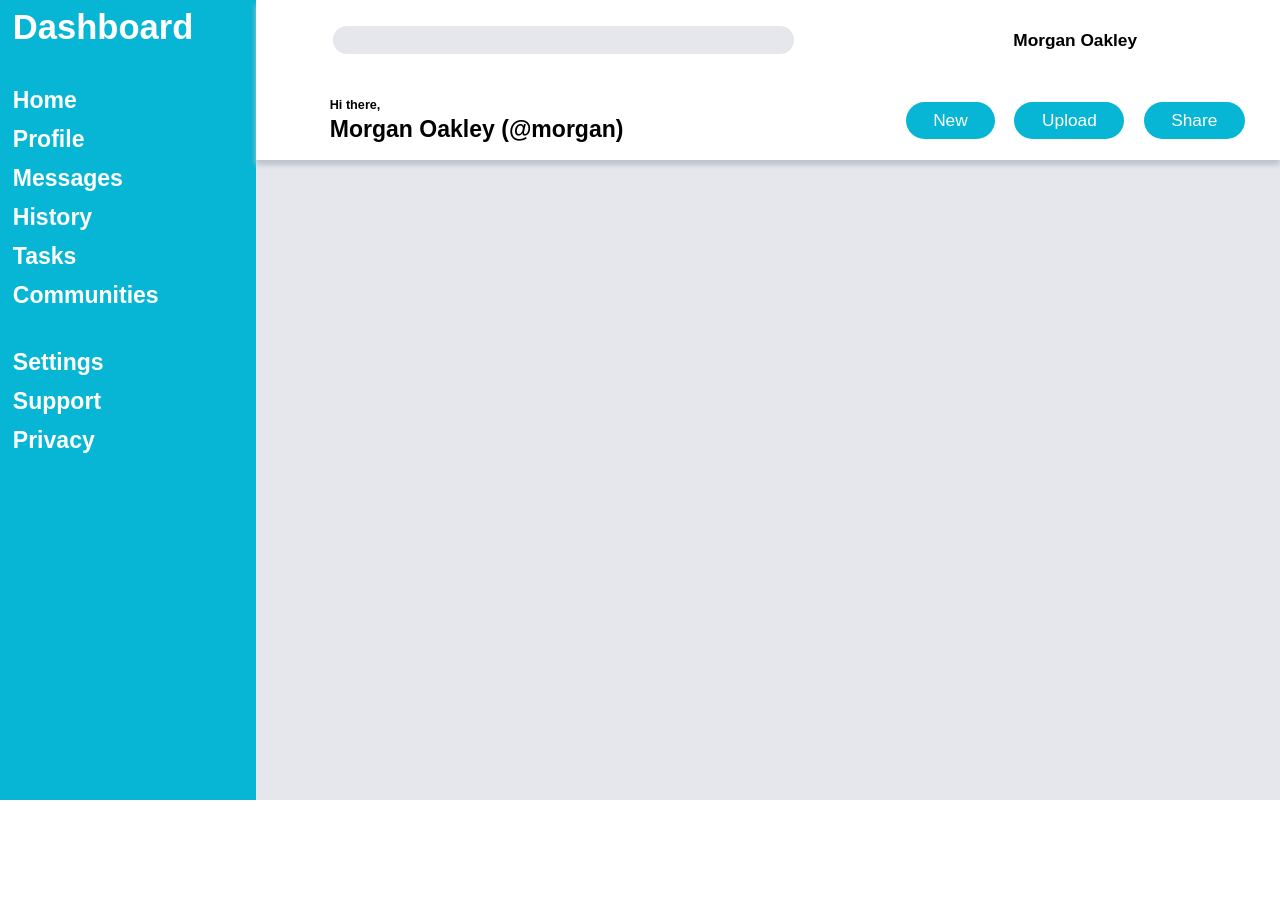
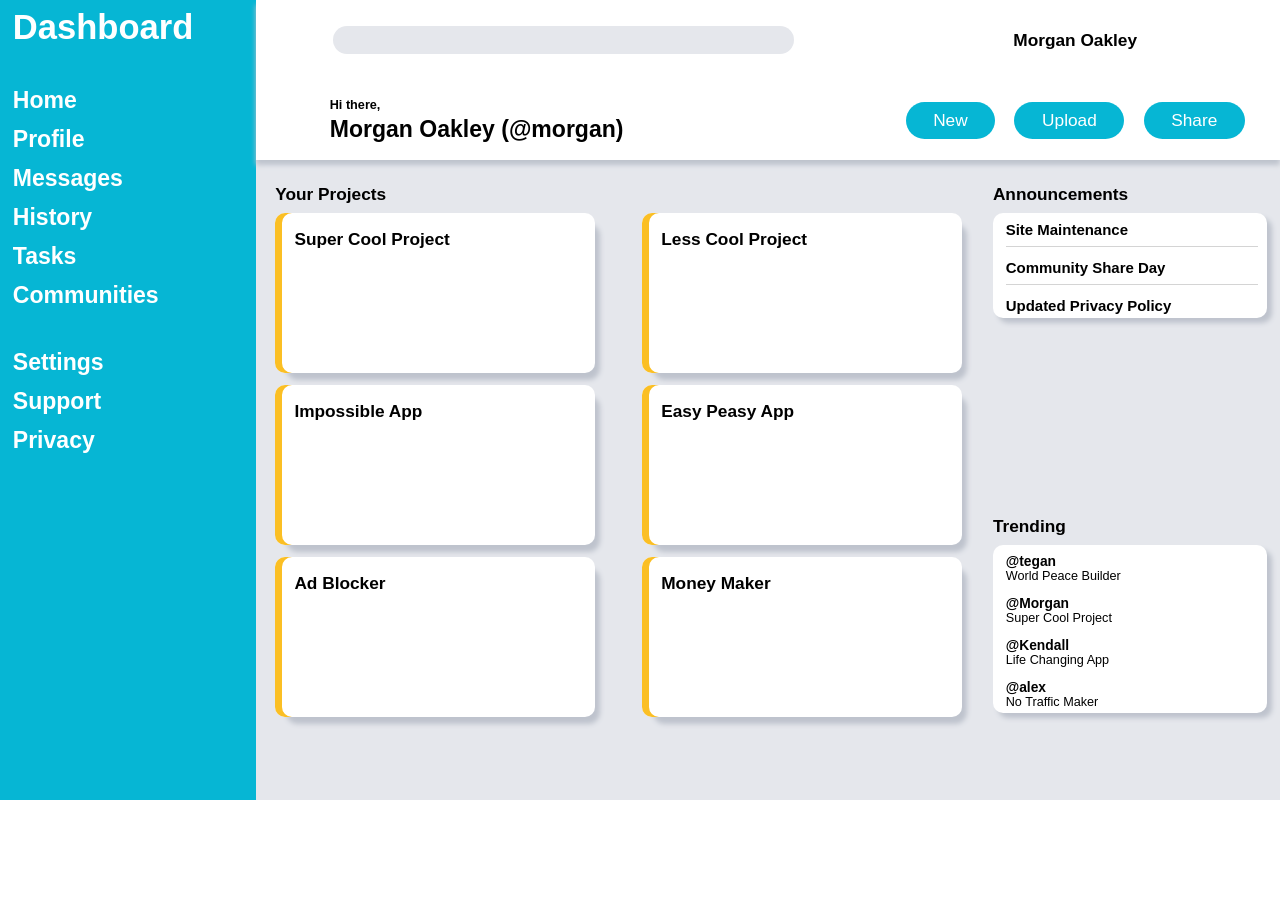
Before and after one commit to Barnaby-1/Admin-Dashboard, a plain HTML site: page index.html in a window 1280 px wide. After the commit the page ends 800 px from the top, so only its background shows below. Drawn offline with Linux system fonts and the light colour scheme.

Commit message:
add main grid styling and basic content

```diff
--- a/index.html
+++ b/index.html
@@ -41,7 +41,89 @@
         </div>
     </nav>
     <main>
-
+        <div id="projects-container">
+            <h3>Your Projects</h3>
+            <div id="projects-display-container">
+                <div class="project-display-box-shadow">
+                    <div class="project-display">
+                        <h4>Super Cool Project</h4>
+                        <p></p>
+                    </div>
+                </div>
+                <div class="project-display-box-shadow">
+                    <div class="project-display">
+                        <h4>Less Cool Project</h4>
+                        <p></p>
+                    </div>
+                </div>
+                <div class="project-display-box-shadow">
+                    <div class="project-display">
+                        <h4>Impossible App</h4>
+                        <p></p>
+                    </div>
+                </div>
+                <div class="project-display-box-shadow">
+                    <div class="project-display">
+                        <h4>Easy Peasy App</h4>
+                        <p></p>
+                    </div>
+                </div>
+                <div class="project-display-box-shadow">
+                    <div class="project-display">
+                        <h4>Ad Blocker</h4>
+                        <p></p>
+                    </div>
+                </div>
+                <div class="project-display-box-shadow">
+                    <div class="project-display">
+                        <h4>Money Maker</h4>
+                        <p></p>
+                    </div>
+                </div>
+            </div>
+        </div>
+        <div id="announcements-and-trending-container">
+            <h3>Announcements</h3>
+            <div id="announcements-container">
+                <div class="announcements">
+                    <div class="border-bottom">
+                        <h4>Site Maintenance</h4>
+                        <p></p>
+                    </div>
+                </div>
+                <div class="announcements">
+                    <div class="border-bottom">
+                        <h4>Community Share Day</h4>
+                        <p></p>
+                    </div>
+                </div>
+                <div class="announcements">
+                    <h4>Updated Privacy Policy</h4>
+                    <p></p>
+                </div>
+            </div>
+            <div id="trending-container">
+                <h3>Trending</h3>
+                <div id="trending-projects-container">
+                    <div class="trending-projects">
+                        <h5>@tegan</h5>
+                        <p>World Peace Builder</p>
+                    </div>
+                    <div class="trending-projects">
+                        <h5>@Morgan</h5>
+                        <p>Super Cool Project</p>
+                    </div>
+                    <div class="trending-projects">
+                        <h5>@Kendall</h5>
+                        <p>Life Changing App</p>
+                    </div>
+                    <div class="trending-projects">
+                        <h5>@alex</h5>
+                        <p>No Traffic Maker</p>
+                    </div>
+                </div>
+            </div>
+        </div>
     </main>
 </body>
 </html>
--- a/style.css
+++ b/style.css
@@ -1,3 +1,8 @@
+:root {
+    --10px-border-radius: 10px;
+    --grey-box-shadow: 5px 5px 5px #bec3cd;
+}
+
 * {
     box-sizing: border-box;
     font-size: 1.8vw;
@@ -96,7 +101,7 @@ nav {
     color: #fff;
     padding-left: 1vw;
     display: grid;
-    grid-template-rows: repeat(2, 1fr) 18fr;
+    grid-template-rows: repeat(3, min-content);
     gap: 5vh;
 }
 
@@ -115,5 +120,112 @@ nav h1 {
 }
 
 #preferences {
-    grid-template-rows: repeat(2, 1fr) 18fr;
+    grid-template-rows: repeat(3, min-content);
 }
+
+
+/* main */
+
+main {
+    display: grid;
+    grid-template-columns: 5fr 2fr;
+    grid-template-rows: repeat(2, 1fr);
+    padding-top: 3vh;
+    padding-left: 1.5vw;
+}
+
+#projects-container h3, #projects-container h4 {
+    font-size: 0.75rem;
+}
+
+#projects-display-container {
+    margin-top: 1vh;
+    display: grid;
+    grid-template: repeat(3, 1fr) / repeat(2, 1fr);
+    gap: 2vh;
+}
+
+.project-display {
+    height: 20vh;
+    width: 25vw;
+    background-color: #fff;
+    border-radius: var(--10px-border-radius);
+    box-shadow: 7px 0px inset #fbbf24;
+    padding-left: 1.5vw;
+    padding-top: 2vh;
+}
+
+.project-display-box-shadow {
+    box-shadow: 11px 11px 5px #bec3cd;;
+    height: 19.5vh;
+    width: 24.5vw;
+    border-radius: 12px;
+}
+
+.project-display p {
+    font-size: 0.7rem;
+    color: #7a7a7a;
+}
+
+#announcements-and-trending-container h3 {
+    font-size: 0.75rem;
+}
+
+#announcements-and-trending-container {
+    margin-right: 1vw;
+    height: 100%;
+    display: grid;
+    grid-template-rows: repeat(2, min-content) 1fr;
+}
+
+#announcements-container {
+    margin-top: 1vh;
+    background-color: #fff;
+    border-radius: var(--10px-border-radius);
+    display: grid;
+    align-self: start;
+    box-shadow: var(--grey-box-shadow);
+}
+
+#announcements-container h4 {
+    font-size: 0.65rem;
+}
+
+#announcements-container p {
+    font-size: 0.6rem;
+    color: #7a7a7a;
+}
+
+.announcements {
+    margin: 1vh 0.75vw 0.5vh 1vw;
+}
+
+.border-bottom {
+    border-bottom: 1px solid #d4d4d4;
+    padding-bottom: 1vh;
+    height: 100%;
+}
+
+#trending-container {
+    align-self: end;
+}
+
+#trending-projects-container {
+    background-color: #fff;
+    border-radius: var(--10px-border-radius);
+    margin-top: 1vh;
+    display: grid;
+    box-shadow: var(--grey-box-shadow);
+}
+
+.trending-projects {
+    margin: 1vh 0.75vw 0.5vh 1vw;
+}
+
+.trending-projects h5 {
+    font-size: 0.6rem;
+}
+
+.trending-projects p {
+    font-size: 0.55rem;
+}
```
